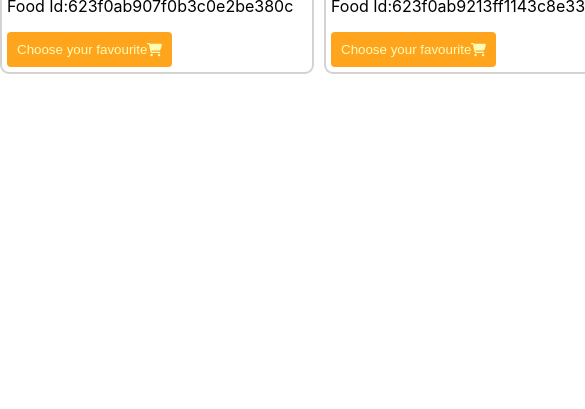
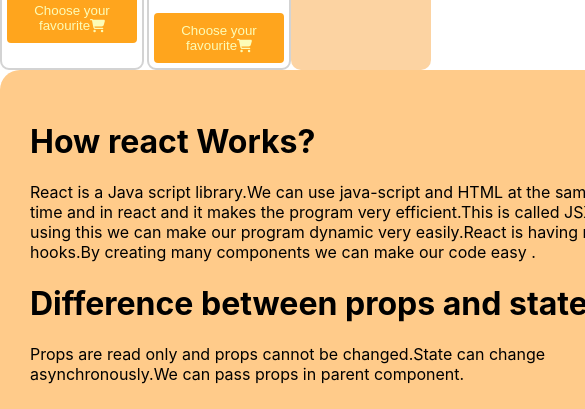
Before and after one commit to nabanichowdhury/lucky-one, a React (Create React App) app: page / in a window 390 px wide. Shown: the part 1358-1767 px from the top of the page, 585 px wide, since content can reach past the window. Before the commit the page ends 1432 px from the top, so only its background shows below. Built offline with nearby package versions, Linux system fonts and the light colour scheme.

Commit message:
commiting

```diff
--- a/src/App.js
+++ b/src/App.js
@@ -2,12 +2,14 @@ import logo from './logo.png';
 import './App.css';
 import Foods from './components/Foods/Foods';
 import Header from './components/Header/Header';
+import Answer from './components/Answer/Answer';
 
 function App() {
   return (
     <div>
      <Header></Header>
      <Foods></Foods>
+     <Answer></Answer>
     </div>
   );
 }
--- /dev/null
+++ b/src/components/Answer/Answer.css
@@ -0,0 +1,6 @@
+.answer{
+    background-color: rgb(255, 203, 138);
+    width: 600px;
+    border-radius: 20px;
+    padding: 30px;
+}
--- /dev/null
+++ b/src/components/Answer/Answer.js
@@ -0,0 +1,15 @@
+import React from 'react';
+import "./Answer.css";
+
+const Answer = () => {
+    return (
+        <div className='answer'>
+            <h1>How react Works?</h1>
+            <p>React is a Java script library.We can use java-script and HTML at the same time and in react and it makes the program very efficient.This is called JSX.By using this we can make our program dynamic very easily.React is having many hooks.By creating many components we can make our code easy .</p>
+            <h1>Difference between props and state?</h1>
+            <p>Props are read only and props cannot be changed.State can change asynchronously.We can pass props in parent component.</p>
+        </div>
+    );
+};
+
+export default Answer;
--- a/src/components/Choice/Choice.css
+++ b/src/components/Choice/Choice.css
@@ -5,6 +5,7 @@
 }
 .choose-container{
     position: sticky;
+    top:0;
 }
 .btn-random,.btn-remove{
     background-color: rgb(252, 204, 115);
--- a/src/components/Choice/Choice.js
+++ b/src/components/Choice/Choice.js
@@ -2,9 +2,9 @@ import React, { useState } from 'react';
 import "./Choice.css"
 
 const Choice = (props) => {
-    const {choice,removeALL}=props
+    const {choice,setChoice}=props
     let randomChoice;
-    // let foodName;
+
     const [select,setSelect]=useState(" ")
 
     const chooseRandom=()=>{
@@ -13,6 +13,11 @@ const Choice = (props) => {
         const randomlyChoosen=choice[randomChoice].name
         setSelect(randomlyChoosen)
         console.log(randomlyChoosen)
+
+}
+const removeALL=()=>{
+    setChoice([])
+    setSelect(" ")
 
 }
 
--- a/src/components/Food/Food.css
+++ b/src/components/Food/Food.css
@@ -19,3 +19,14 @@
 .btn-add:hover{
     background-color: rgb(233, 164, 61);
 }
+@media only screen and (max-width:688px){
+    .food img{
+        width: 120px;
+        height: 100px;
+        border-radius: 4px;
+
+    }
+    .food{
+        width: 130px;
+    }
+}
--- a/src/components/Foods/Foods.css
+++ b/src/components/Foods/Foods.css
@@ -7,3 +7,15 @@
     grid-template-columns: repeat(3,1fr);
     gap:10px;
 }
+@media only screen and (max-width:688px){
+    .container{
+        display: grid;
+        grid-template-columns: 2fr 1fr;
+    }
+    .food-container{
+        display: grid;
+    grid-template-columns: repeat(2,1fr);
+    gap:3px;
+
+    }
+}
--- a/src/components/Foods/Foods.js
+++ b/src/components/Foods/Foods.js
@@ -20,10 +20,7 @@ const Foods = () => {
             setChoice(newChoice)}
 
 
-       const removeALL=()=>{
-           setChoice([])
 
-       }
 
 
 
@@ -45,7 +42,8 @@ const Foods = () => {
            <Choice
            addToChoice={addToChoice}
            choice={choice}
-           removeALL={removeALL}
+
+           setChoice={setChoice}
            ></Choice>
 
         </div>
--- a/src/components/Header/Header.css
+++ b/src/components/Header/Header.css
@@ -8,3 +8,10 @@
     color: beige;
     text-align: center;
 }
+
+@media only screen and (max-width:688px){
+    .nav-bar{
+        width: 100%;
+        overflow: hidden;
+    }
+}
```
